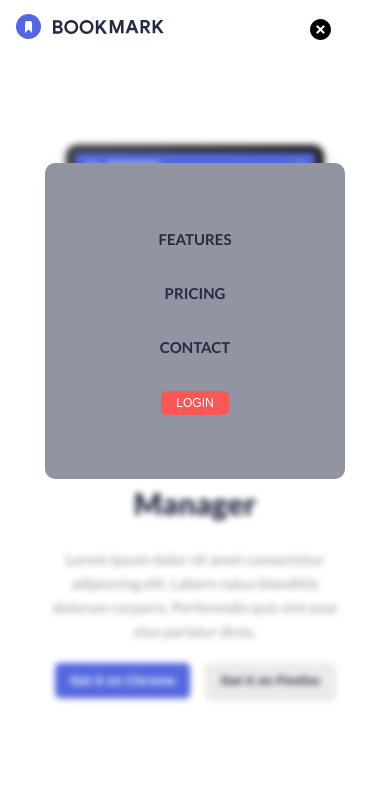
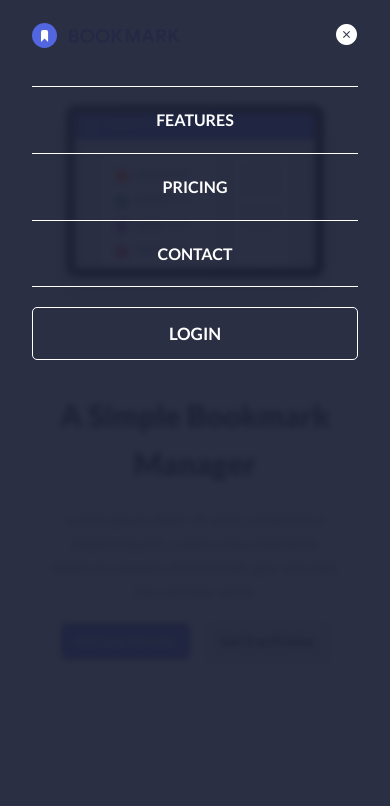
Before and after one commit to Onyiana/Bookmark-Landing_page, a plain HTML site: page index.html in a window 390 px wide. Both pictures are taken after a click on the icon 320 px from the left and 29 px from the top of the page. Shown: the top 806 px of the page. Drawn offline with nearby package versions, Linux system fonts and the light colour scheme.

Commit message:
worked on the nav bar

```diff
--- a/CSS/style.css
+++ b/CSS/style.css
@@ -2,6 +2,7 @@
     margin: 0;
     padding: 0;
     box-sizing: border-box;
+    font-family: 'Lato', sans-serif;
 }
 
 :root{
@@ -12,7 +13,6 @@
 }
 
 html, body {
-    font-family: 'Lato', sans-serif;
     line-height: 1.6;
     overflow-x: hidden;
     scroll-behavior: smooth;
@@ -52,6 +52,10 @@ h1, h3{
     gap: 50px;
     font-size: 12px;
     font-weight: 700;
+}
+
+.navlinks div{
+    display: none;
 }
 
 .navlinks a{
@@ -604,37 +608,69 @@ hr{
     }
 
     .ri-close-circle-fill{
-        display: none;
+        font-size: 1.5rem;
+        color: #fff;
     }
 
     /* Styling the navlinks and navbar on smaller screen. */
     .navlinks{
-        background-color: var(--Grayish-Blue);
-        flex-direction: column;
+        background-color: hsla(228, 32%, 16%, 0.932);
+        display: block;
+        text-align: center;
         position: absolute;
-        width: 300px;
-        top: 38%;
-        right: -50%;
-        left: -50%;
-        transform: translate(-50%, -50%);
+        width: 100%;
+        height: 100vh;
+        top: -1000px;
+        left: 0;
         z-index: 1;
-        gap: 30px;
-        padding: 4rem 2rem;
+        padding: 1rem  2rem;
         transition: .5s;
-        border-radius: 10px;
+
+    }
+
+    .navlinks div{
+        display: flex;
+        justify-content: space-between;
+        align-items: center;
+        margin-bottom: 2rem;
     }
 
     .navlinks a{
-      color: var(--Dark-Blue);
-      font-weight: 600;
-      font-size: 15px;
+        color: #fff;
+        font-weight: 600;
+        font-size: 16px;
+        display: inline-block;
+        border-top: 1px solid white ;
+        width: 100%;
+        padding: 20px 0;
+    }
+
+    .navlinks a:hover{
+        color: var(--Soft-Red);
+    }
+
+    .navlinks button{
+        background-color: transparent;
+        font-size: 17px;
+        font-weight: 700;
+        border: 1px solid white;
+        width: 100%;
+        padding: 15px 0;
+    }
+
+    .navlinks button:hover{
+        background-color: #fff;
+        color: var(--Soft-Red);
+        border: none;
     }
 
     .navbar {
+        display: flex;
+        align-items: center;
         padding: 10px 1rem;
         gap: 9rem;
     }
-
+    /* It stops here */
 }
 
 @media screen and (max-width:576px) {
--- a/JS/script.js
+++ b/JS/script.js
@@ -1,4 +1,4 @@
-const accordionBtn = document.querySelectorAll('.accordionBtn')
+const accordionBtn = document.querySelectorAll('.accordion')
 
 accordionBtn.forEach(element => {
     element.addEventListener('click', function(){
@@ -22,30 +22,34 @@ const menuClose = document.querySelector('.ri-close-circle-fill')
 const navMenu = document.querySelector('.navlinks')
 const wraper = document.querySelector('.wraper')
 const html = document.querySelector('html')
+const logoImage = document.querySelector('.logoImage')
 
 menuOpen.addEventListener('click', function(){
-    navMenu.style.left = '50%'
+    navMenu.style.top = '0'
     menuOpen.style.display = 'none'
     menuClose.style.display = 'block'
     wraper.classList.add('blur')
     html.classList.add('hideScroll')
+    logoImage.style.display = 'none'
 })
 
 menuClose.addEventListener('click', function(){
-    navMenu.style.left = '-50%'
+    navMenu.style.top = '-1000px'
     menuOpen.style.display = 'block'
     menuClose.style.display = 'none'
     wraper.classList.remove('blur')
     html.classList.remove('hideScroll')
+    logoImage.style.display = 'block'
 })
 
 const navLists = document.querySelectorAll('li')
 navLists.forEach((element) => {
     element.addEventListener('click', function(){
-        navMenu.style.left = '-50%'
+        navMenu.style.top = '-1000px'
+        menuOpen.style.display = 'block'
         menuClose.style.display = 'none'
-        menuOpen.style.display = 'block'
+        wraper.classList.remove('blur')
         html.classList.remove('hideScroll')
-        wraper.classList.remove('blur')
+        logoImage.style.display = 'block'
     })
 })
--- a/index.html
+++ b/index.html
@@ -15,15 +15,18 @@
     <!-- NavbarSection -->
     <section id="navSection" >
         <div class="navbar">
-            <div><img src="/IMAGES/logo-bookmark.svg" alt="logo"></div>
+            <div><img src="/IMAGES/logo-bookmark.svg" alt="logo" class="logoImage"></div>
 
             <div class="hamburger">
                 <i class="ri-menu-add-line"></i>
-                <i class="ri-close-circle-fill"></i>
             </div>
 
             <nav>
                 <ul class="navlinks">
+                    <div>
+                        <img src="/IMAGES/logo-bookmark.svg" alt="logo">
+                        <i class="ri-close-circle-fill"></i>
+                    </div>
                     <li> <a href="#firstSection">FEATURES</a> </li>
                     <li> <a href="#thirdPage">PRICING</a> </li>
                     <li> <a href="#FAQ">CONTACT</a> </li>
@@ -141,7 +144,7 @@
            <div class="Asked">
                 <div class="accordion">
                     <h3>What is Bookmark?</h3>
-                    <i class="accordionBtn" id="1"><button style="cursor: pointer;">Open</button></i>
+                    <i class="accordionBtn" id="1"></i><i class="ri-arrow-drop-down-line" style="font-size: 28px;"></i>
                 </div>
                 <p class="answered" id="answered1">
                     Magnam inventore odio repellat nobis quasi impedit dolorum magni! Architecto deleniti eaque alias,
@@ -152,7 +155,7 @@
            <div class="Asked">
                 <div class="accordion">
                     <h3>How can I request a new browser?</h3>
-                    <i class="accordionBtn" id="2"><button style="cursor: pointer;">Open</button></i>
+                    <i class="accordionBtn" id="2"></i><i class="ri-arrow-drop-down-line" style="font-size: 28px;"></i>
                 </div>
                 <p class="answered" id="answered2">
                     Magnam inventore odio repellat nobis quasi impedit dolorum magni! Architecto deleniti eaque alias,
@@ -163,7 +166,7 @@
            <div class="Asked">
                 <div class="accordion">
                     <h3>Is there a mobile app?</h3>
-                    <i class="accordionBtn" id="3"><button style="cursor: pointer;">Open</button></i>
+                    <i class="accordionBtn" id="3"></i><i class="ri-arrow-drop-down-line" style="font-size: 28px;"></i>
                 </div>
                 <p class="answered" id="answered3">
                     Magnam inventore odio repellat nobis quasi impedit dolorum magni! Architecto deleniti eaque alias,
@@ -174,7 +177,7 @@
            <div class="Asked">
                 <div class="accordion">
                     <h3>what about other chromium browsers?</h3>
-                    <i class="accordionBtn" id="4"><button style="cursor: pointer;">Open</button></i>
+                    <i class="accordionBtn" id="4"></i><i class="ri-arrow-drop-down-line" style="font-size: 28px;"></i>
                 </div>
                 <p  class="answered" id="answered4">
                     Magnam inventore odio repellat nobis quasi impedit dolorum magni! Architecto deleniti eaque alias,
```
